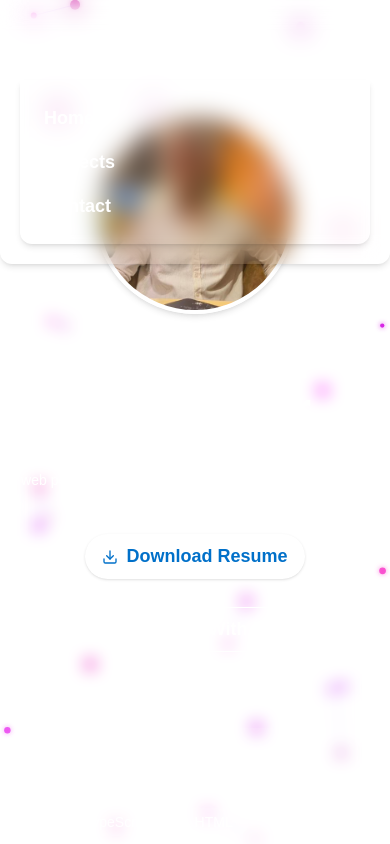
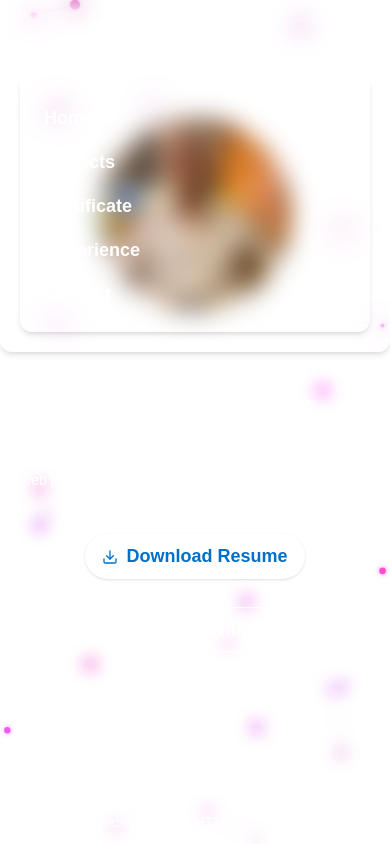
Before and after one commit to ELAZBAWY/My-Portfolio, a Next.js app: page / in a window 390 px wide. Both pictures are taken after a click on the button 342 px from the left and 50 px from the top of the page. Shown: the top 844 px of the page. Built offline with nearby package versions, Linux system fonts and the light colour scheme.

Commit message:
handel Header

```diff
--- a/src/app/components/header/header.jsx
+++ b/src/app/components/header/header.jsx
@@ -67,6 +67,12 @@ export default function Header() {
           <Link href="#Projects" className="text-lg font-bold hover:underline">
             Projects
           </Link>
+          <Link href="#Projects" className="text-lg font-bold hover:underline">
+            Certificate
+          </Link>
+          <Link href="#Projects" className="text-lg font-bold hover:underline">
+            Experience
+          </Link>
           <Link href="#Contact" className="text-lg font-bold hover:underline">
             Contact
           </Link>
```
